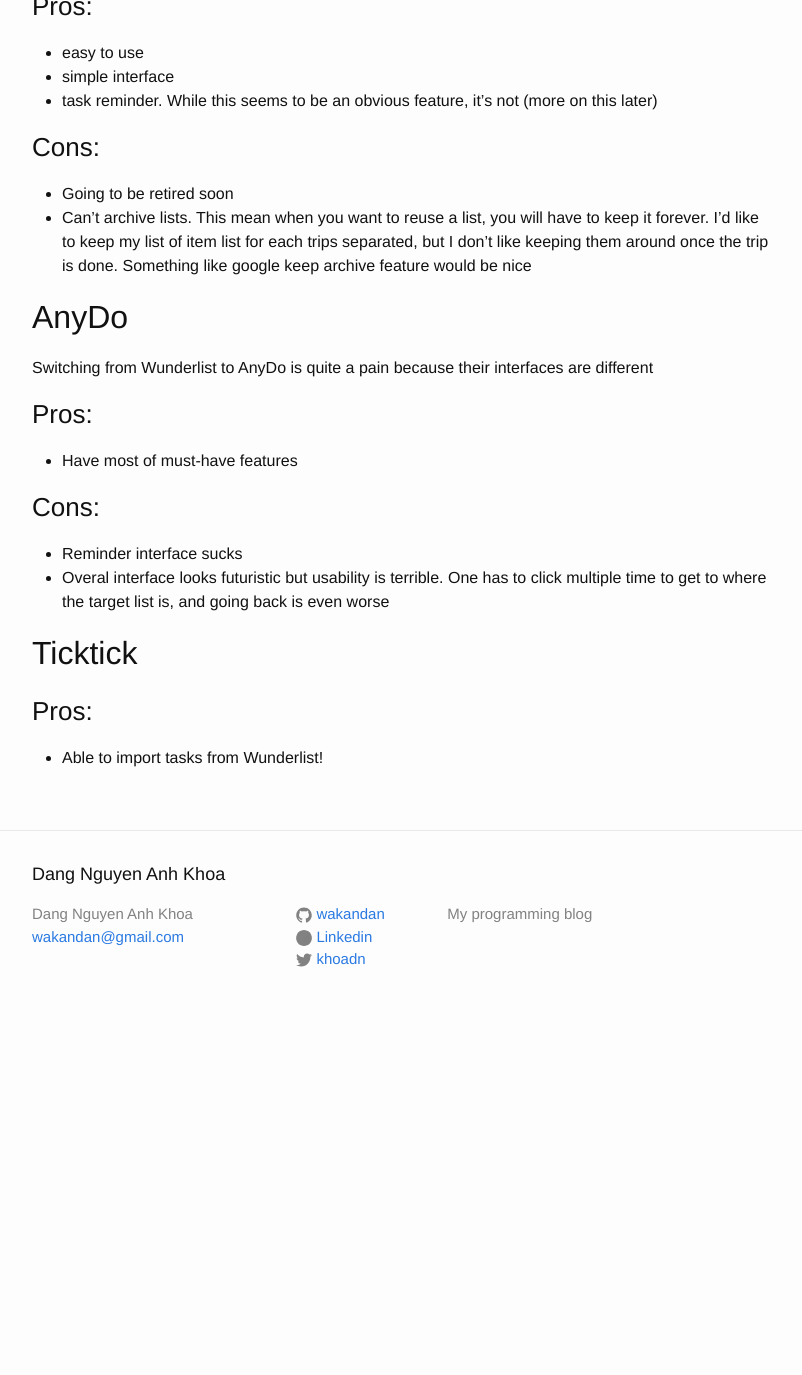
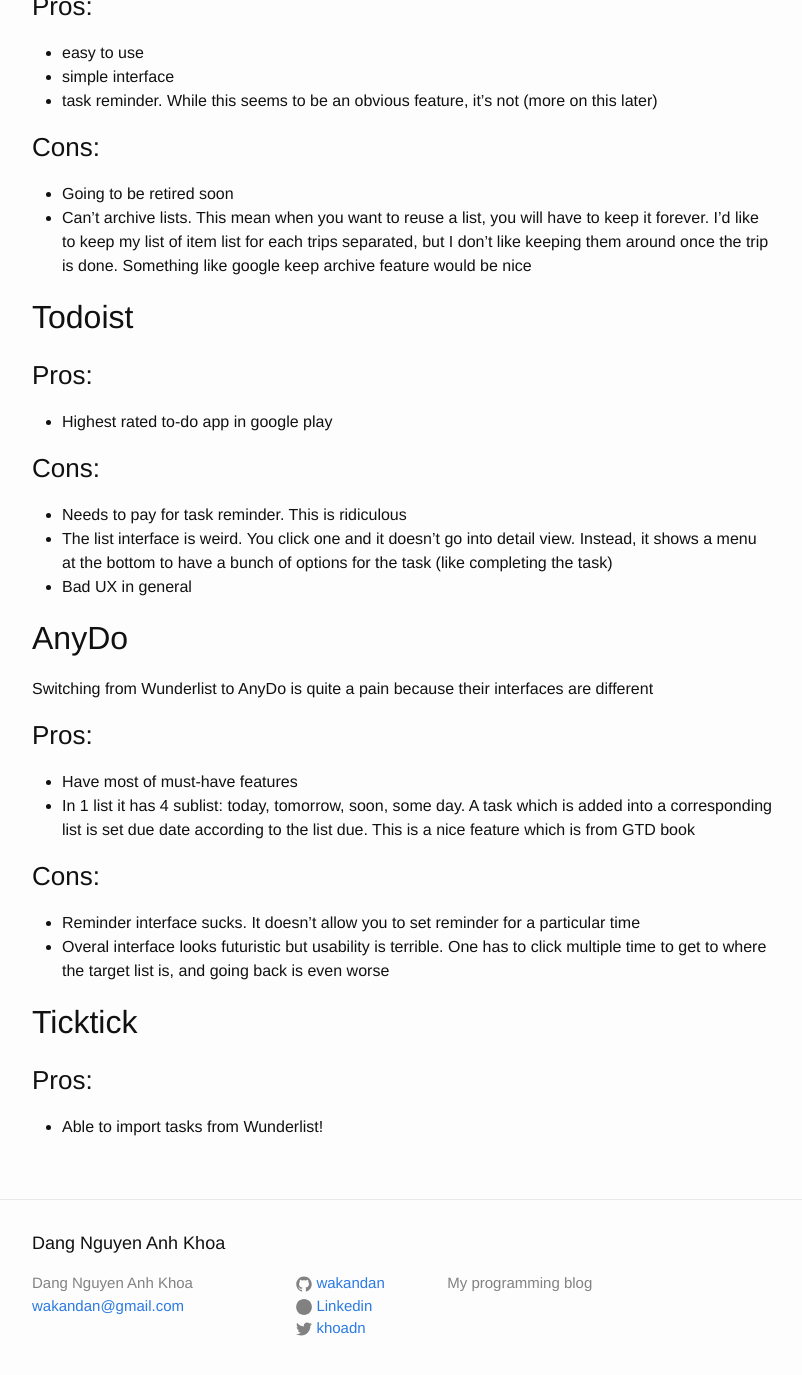
Before and after one commit to wakandan/wakandan.github.io, a Jekyll site: the page built from _posts/2018-01-29-review-of-popular-todo-apps.markdown, in a window 1280 px wide and 1400 px high, scrolled down 489 px. Shown: the top 1375 px of the window, without its empty margins (238-1040 px from the left). Built offline with Jekyll 4.4.1, drawn with Linux system fonts in a browser that asks for light colours; before the commit the page ends 1520 px from its top, so only the background shows below that.

Commit message:
update todo review

```diff
--- a/_posts/2018-01-29-review-of-popular-todo-apps.markdown
+++ b/_posts/2018-01-29-review-of-popular-todo-apps.markdown
@@ -22,6 +22,18 @@ This tool has been great so far, however it's going to be retired soon in favor
 - Going to be retired soon
 - Can't archive lists. This mean when you want to reuse a list, you will have to keep it forever. I'd like to keep my list of item list for each trips separated, but I don't like keeping them around once the trip is done. Something like google keep archive feature would be nice
 
+## Todoist
+
+### Pros:
+
+- Highest rated to-do app in google play
+
+### Cons:
+
+- Needs to pay for task reminder. This is ridiculous
+- The list interface is weird. You click one and it doesn't go into detail view. Instead, it shows a menu at the bottom to have a bunch of options for the task (like completing the task)
+- Bad UX in general
+
 ## AnyDo
 
 Switching from Wunderlist to AnyDo is quite a pain because their interfaces are different
@@ -29,10 +41,11 @@ Switching from Wunderlist to AnyDo is quite a pain because their interfaces are
 ### Pros:
 
 - Have most of must-have features
+- In 1 list it has 4 sublist: today, tomorrow, soon, some day. A task which is added into a corresponding list is set due date according to the list due. This is a nice feature which is from GTD book
 
 ### Cons:
 
-- Reminder interface sucks
+- Reminder interface sucks. It doesn't allow you to set reminder for a particular time
 - Overal interface looks futuristic but usability is terrible. One has to click multiple time to get to where the target list is, and going back is even worse
 
 ## Ticktick
```
